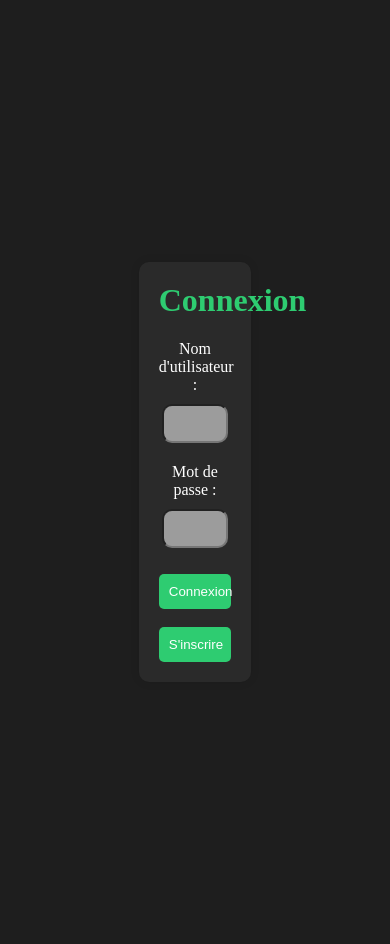
After one commit to lucille452/generateur_de_CV, a PHP site: page /Templates/Sign_in.html in a window 390 px wide. The commit adds this page. Run offline with PHP 8.4, Linux system fonts and the light colour scheme.

Commit message:
sign_in page with css not very very responsive and redirexion check with sign up

```diff
--- a/Front/Css/sign_up.css
+++ b/Front/Css/sign_up.css
@@ -3,7 +3,7 @@ body {
     align-items: center;
     justify-content: center;
     height: 100vh;
-    margin: 100px;
+    margin: 50px;
     background-color: #1e1e1e;
     color: #fff;
 }
--- /dev/null
+++ b/Front/Templates/Sign_in.html
@@ -0,0 +1,28 @@
+<!DOCTYPE html>
+<html lang="en">
+<head>
+    <link rel="stylesheet" href="../Css/sign_up.css">
+    <meta charset="UTF-8">
+    <title>Connexion</title>
+</head>
+<body>
+<div class="container">
+    <h1>Connexion</h1>
+
+    <form action="file.php" method="post">
+
+        <label>Nom d'utilisateur :</label>
+        <input name="username" type="text" />
+
+        <label>Mot de passe :</label>
+        <input name="mdp" type="password" /></p>
+
+        <button type="submit">Connexion</button>
+    </form></br>
+    <a href="Sign_up.html">
+        <button>S'inscrire</button>
+    </a>
+</div>
+
+</body>
+</html>
```
